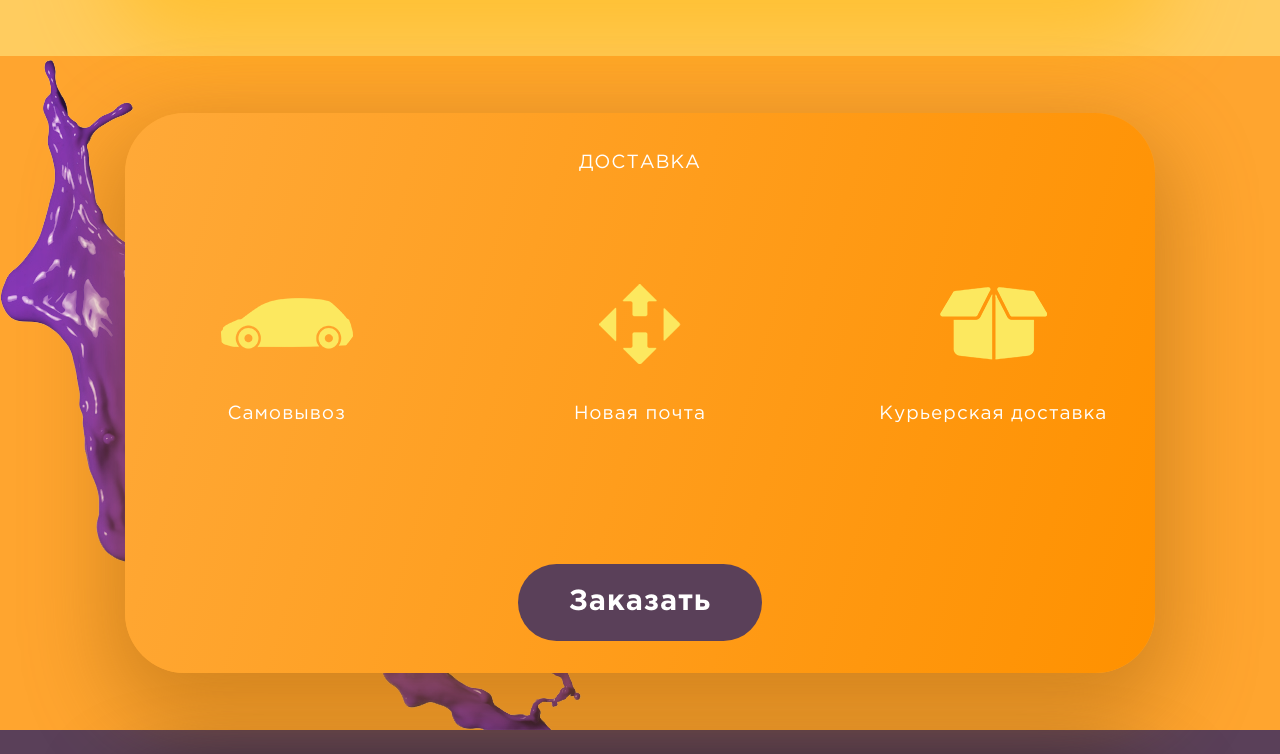
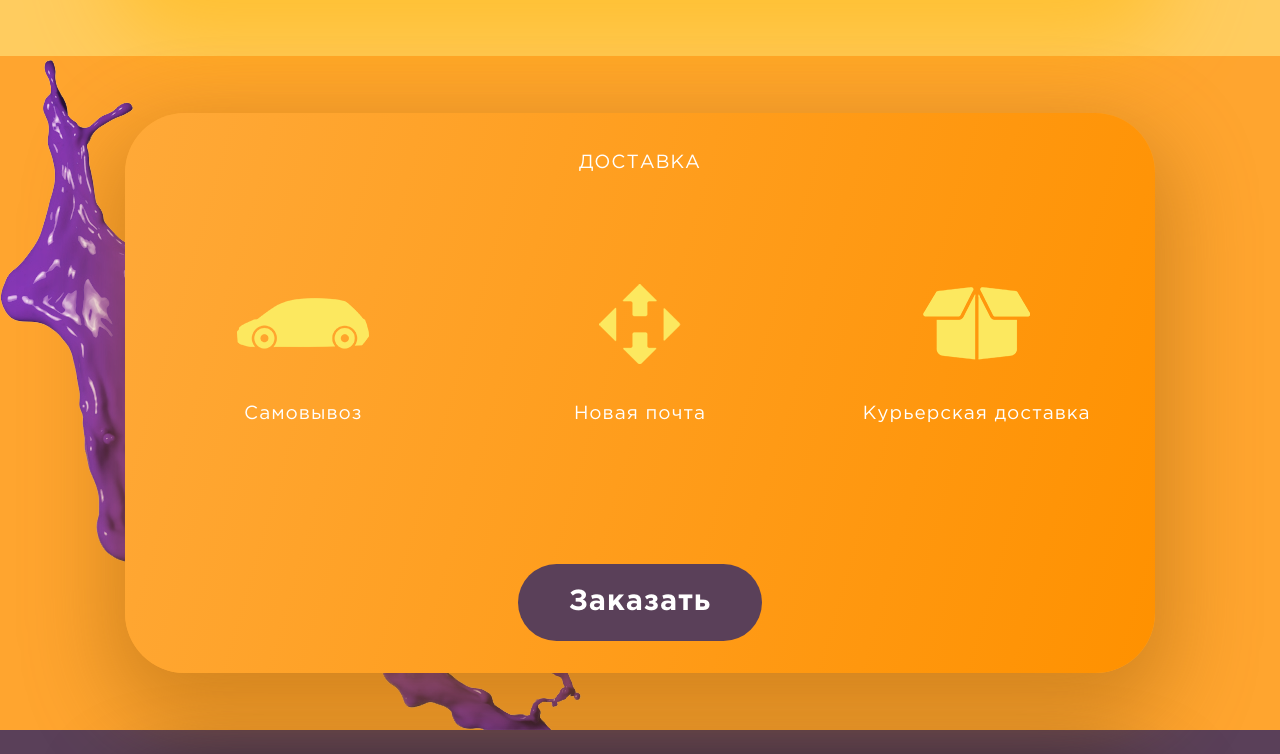
Before and after one commit to tommylinks/paint, a website: page index.html in a window 1280 px wide. Shown: the part 2046-2800 px from the top of the page. Drawn offline with Linux system fonts and the light colour scheme.

Commit message:
Revert "full width munu"
This reverts commit 07b82b18f7b4b9a01b37ad295667ee29137695a2.

```diff
--- a/scss/style.scss
+++ b/scss/style.scss
@@ -217,7 +217,7 @@ body{
   min-height: 560px;
   max-width: 1030px;
   width: 100%;
-  padding: 20px 0;
+  padding: 20px 25px;
   border-radius: 60px;
 }
 
```
Also changed, not shown: index.html (+1 -0 lines), css/style.css.
